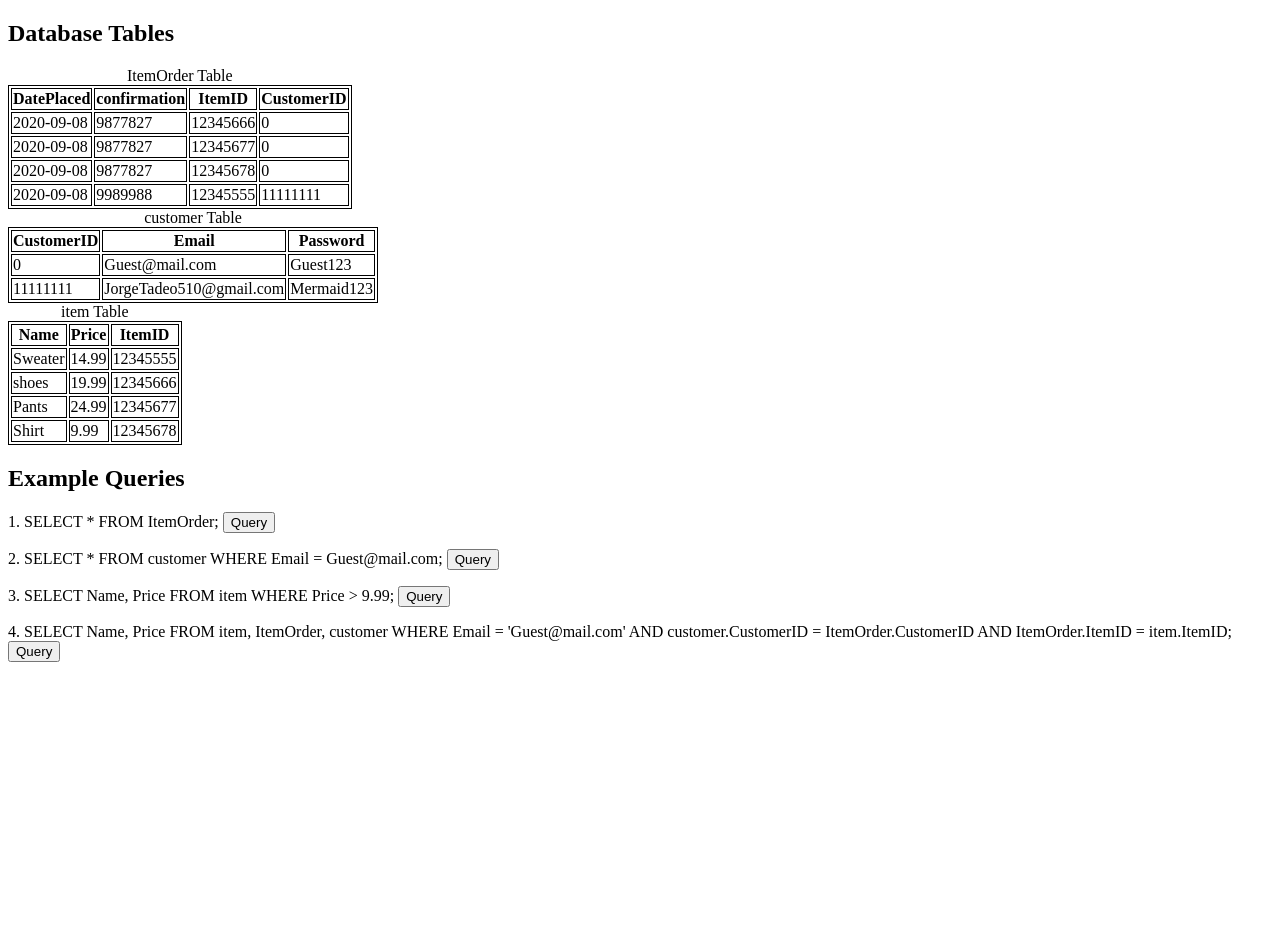
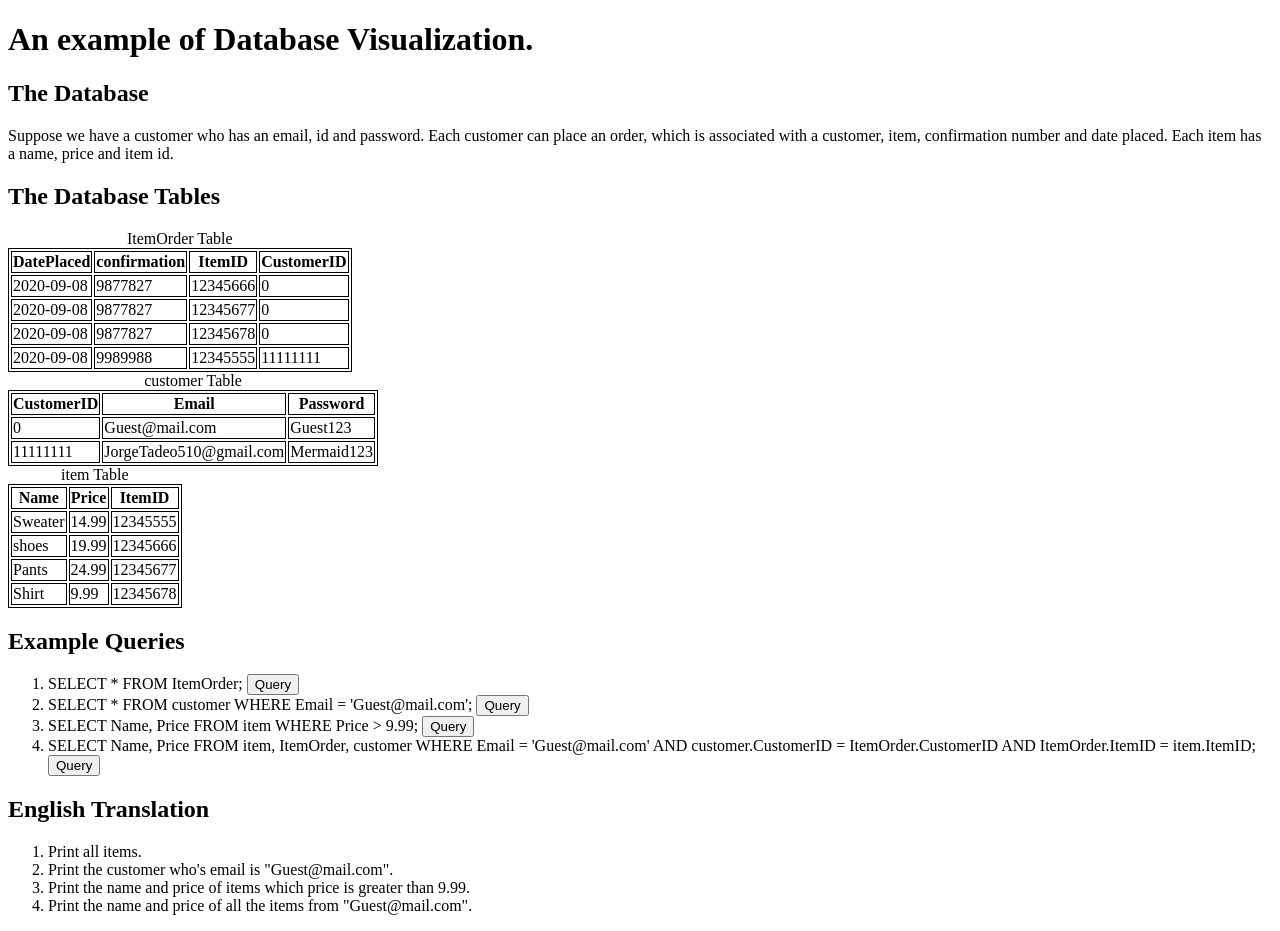
Before and after one commit to JorgeTadeo/Database-Visualizer-, a PHP site: page / in a window 1280 px wide. Before the commit the page ends 662 px from the top, so only its background shows below. Run offline with PHP 8.4, Linux system fonts and the light colour scheme; data comes from the database, SQL or seed files in the repository; data that the repository does not hold is empty.

Commit message:
Update index.php

```diff
--- a/index.php
+++ b/index.php
@@ -51,7 +51,12 @@
 	}
   </style>
 	<body>
-	<h2>Database Tables</h2>
+	<h1>An example of Database Visualization.</h1>
+
+	<h2>The Database</h2>
+	<p>Suppose we have a customer who has an email, id and password. Each customer can place an order, which is associated with a customer, item, confirmation number and date placed. Each item has a name, price and item id.</p>
+
+	<h2>The Database Tables</h2>
 <?php
 
 	// return connection to database
@@ -115,10 +120,19 @@
 	printTable("item", 3);
 ?>
 	<h2> Example Queries </h2>
-	<p>1. SELECT * FROM ItemOrder; <button id="btn1">Query</button></p>
-	<p>2. SELECT * FROM customer WHERE Email = Guest@mail.com; <button id="btn2">Query</button></p>
-	<p>3. SELECT Name, Price FROM item WHERE Price > 9.99; <button id="btn3">Query</button></p>
-	<p>4. SELECT Name, Price FROM item, ItemOrder, customer WHERE Email = 'Guest@mail.com' AND customer.CustomerID = ItemOrder.CustomerID AND ItemOrder.ItemID = item.ItemID;  <button id="btn4">Query</button></p>
+	<ol>
+		<li>SELECT * FROM ItemOrder; <button id="btn1">Query</button></li>
+		<li>SELECT * FROM customer WHERE Email = 'Guest@mail.com'; <button id="btn2">Query</button></li>
+		<li>SELECT Name, Price FROM item WHERE Price > 9.99; <button id="btn3">Query</button></li>
+		<li>SELECT Name, Price FROM item, ItemOrder, customer WHERE Email = 'Guest@mail.com' AND customer.CustomerID = ItemOrder.CustomerID AND ItemOrder.ItemID = item.ItemID;  <button id="btn4">Query</button></li>
+	</ol>
 
+	<h2> English Translation </h2>
+	<ol>
+		<li>Print all items.</li>
+		<li>Print the customer who's email is "Guest@mail.com".</li>
+		<li>Print the name and price of items which price is greater than 9.99.</li>
+		<li>Print the name and price of all the items from "Guest@mail.com".
+	</ol>
 	</body>
 </html>
```
